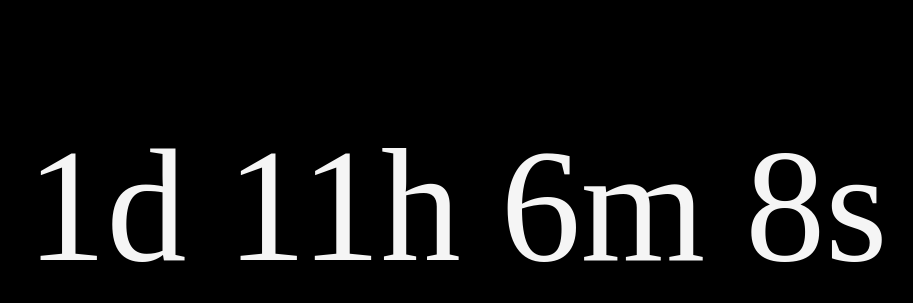
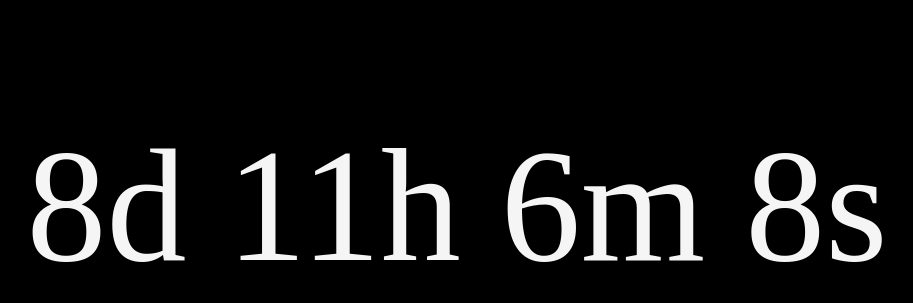
Before and after one commit to shrikarkaveti/indiction, a plain HTML site: page index.html in a window 1280 px wide. Shown: the part 104-407 px from the top of the page, without its empty margins (183-1096 px from the left). Drawn offline with Linux system fonts and the light colour scheme.

Commit message:
Update index.html

```diff
--- a/index.html
+++ b/index.html
@@ -25,7 +25,7 @@
 
     <script>
       // Set CountDownDate
-      var countDownDate = new Date('Nov 9, 2023 17:00:00').getTime();
+      var countDownDate = new Date('Nov 16, 2023 17:00:00').getTime();
 
       // Setting count down every 1 second
       var x = setInterval(function() {
```
